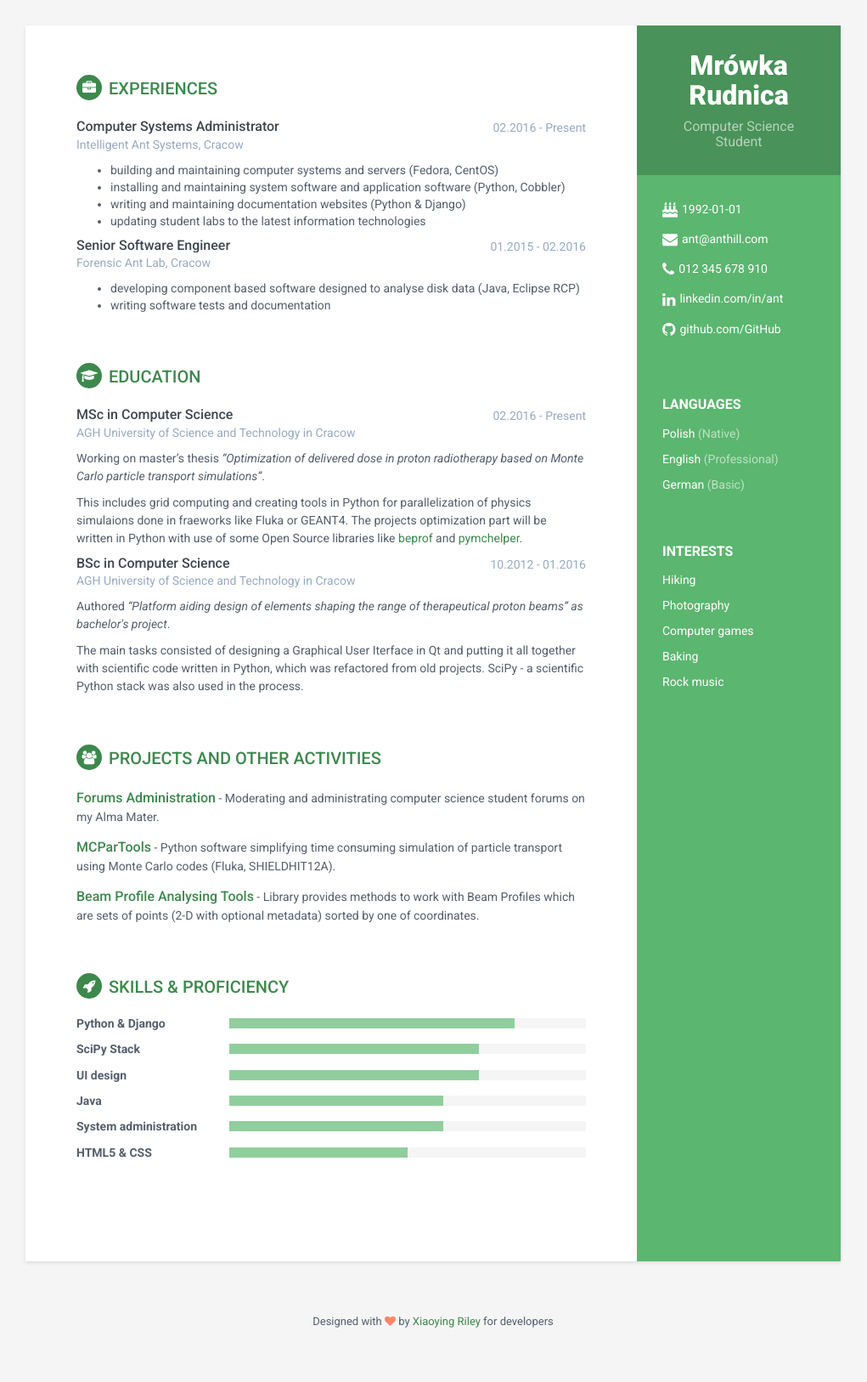
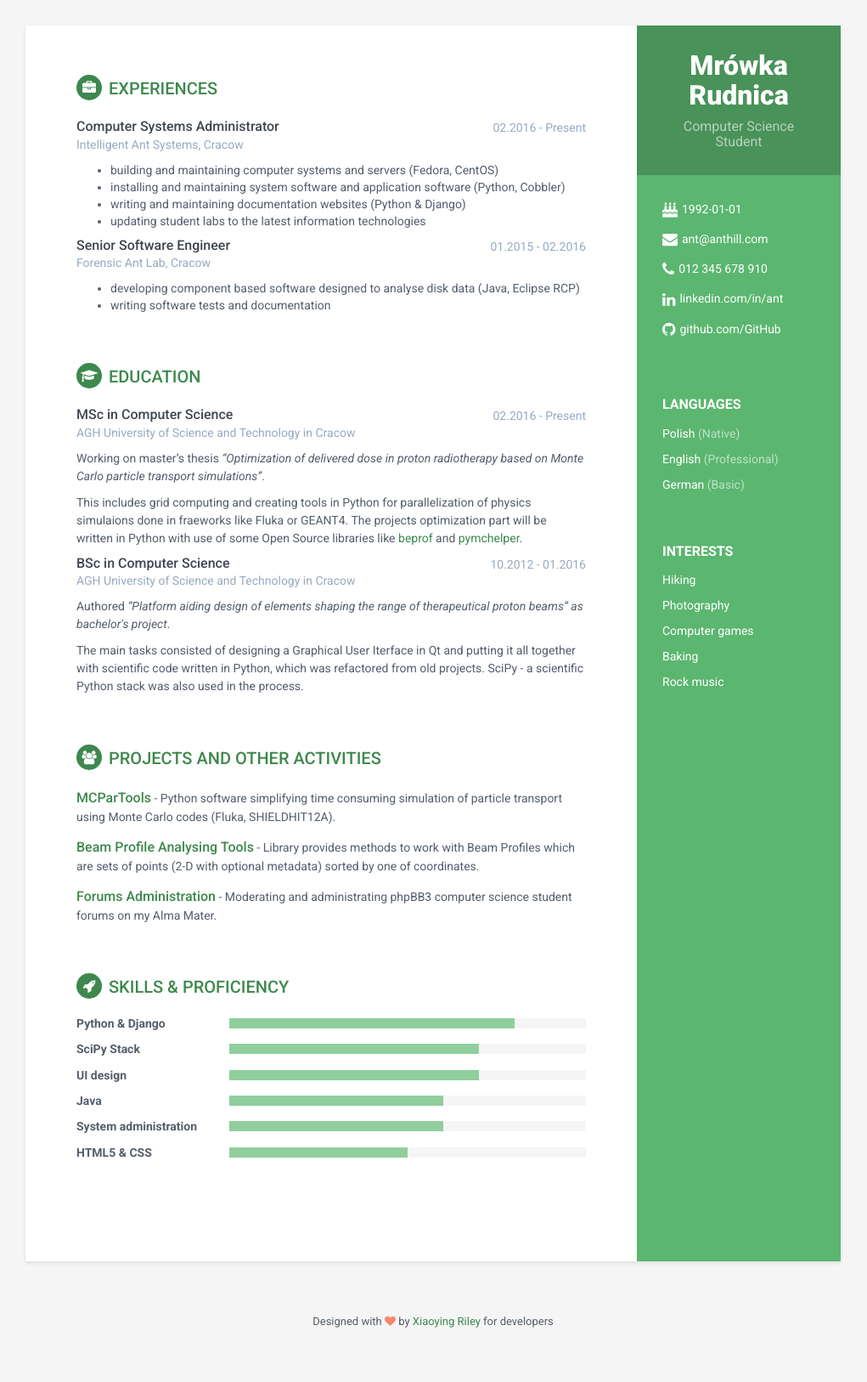
Before and after one commit to ant6/ant6.github.io, a Jekyll site: the page built from index.html, in a window 1280 px wide. Shown: the whole page at 85% size, without its empty margins (130-1151 px from the left). Built offline with Jekyll 4.4.1, drawn with Linux system fonts in a browser that asks for light colours.

Commit message:
Minor change in projects

```diff
--- a/_includes/projects.html
+++ b/_includes/projects.html
@@ -4,12 +4,12 @@
       <p>You can list your side projects or open source libraries in this section...</p>
   </div>//intro-->
   <div class="item">
-      <span class="project-title"><a>Forums Administration</a></span> - <span class="project-tagline">Moderating and administrating computer science student forums on my Alma Mater.</span>
-  </div><!--//item-->
-  <div class="item">
       <span class="project-title"><a href="https://github.com/DataMedSci/mcpartools" target="_blank">MCParTools</a></span> - <span class="project-tagline">Python software simplifying time consuming simulation of particle transport using Monte Carlo codes (Fluka, SHIELDHIT12A).</span>
   </div><!--//item-->
   <div class="item">
       <span class="project-title"><a href="https://github.com/DataMedSci/beprof" target="_blank">Beam Profile Analysing Tools</a></span> - <span class="project-tagline">Library provides methods to work with Beam Profiles which are sets of points (2-D with optional metadata) sorted by one of coordinates.</span>
   </div><!--//item-->
+  <div class="item">
+      <span class="project-title"><a>Forums Administration</a></span> - <span class="project-tagline">Moderating and administrating phpBB3 computer science student forums on my Alma Mater.</span>
+  </div><!--//item-->
 </section><!--//section-->
```
